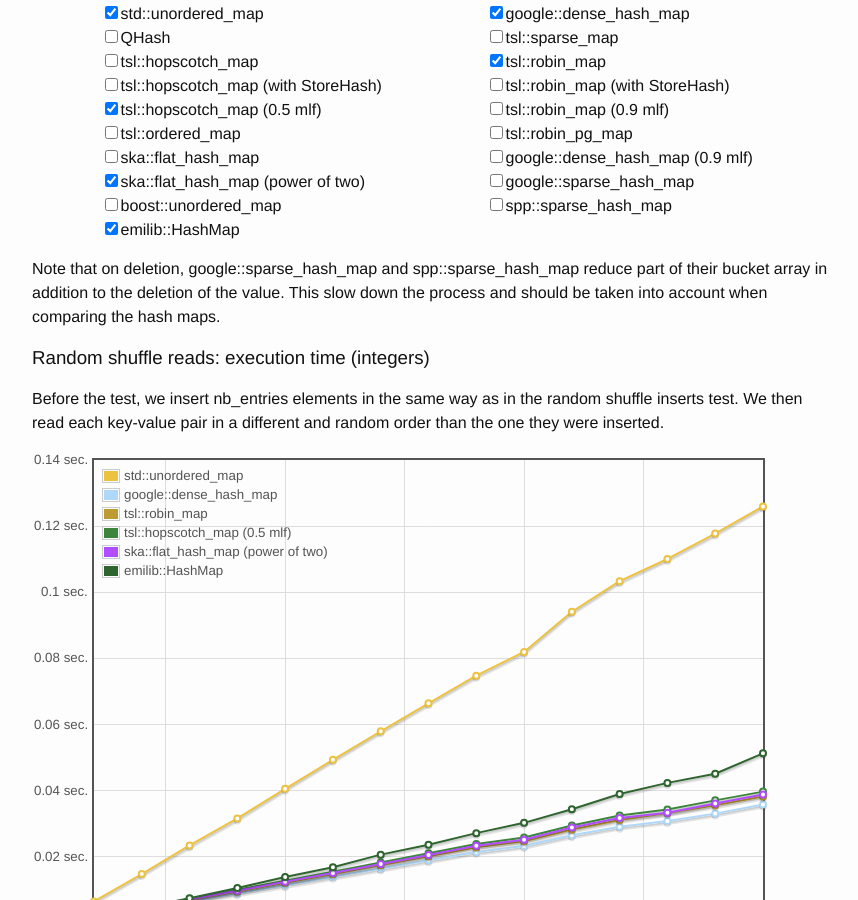
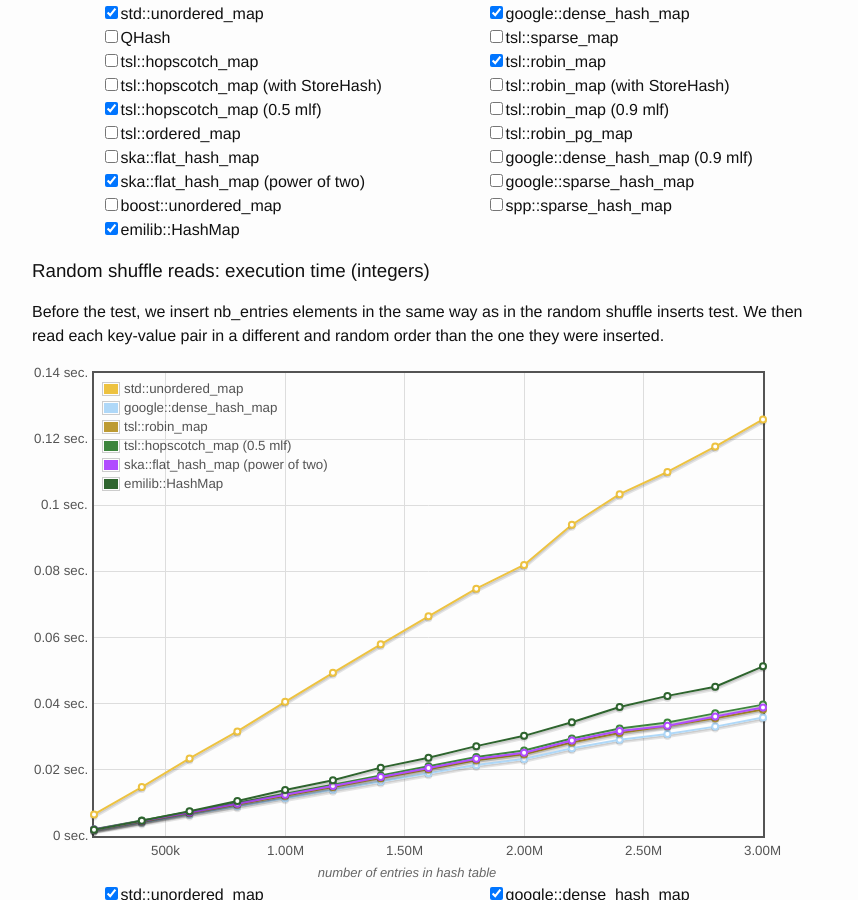
Before and after one commit to Tessil/tessil.github.io, a Jekyll site: the page other/hash_table_benchmark.html, which Jekyll copies as it is, in a window 1280 px wide and 900 px high, scrolled down 4684 px. Shown: the whole window, without its empty margins (208-1066 px from the left). Built offline with Jekyll 4.4.1, drawn with Linux system fonts in a browser that asks for light colours; some of the changed text lies outside the part shown.

Commit message:
Remove comment on google::sparse_hash_map and spp::sparse_hash_map reducing their bucket count on deletion. They do it, but only when insert is called after a lot of delete (not the case in the deletion benchmark, the bucket_count stays constant during the benchmark).

```diff
--- a/other/hash_table_benchmark.html
+++ b/other/hash_table_benchmark.html
@@ -384,7 +384,6 @@ We then delete each key one by one in a different and random order than the one
 <div class="xaxis-title">number of entries in hash table</div>
 <ul class="choices" id="delete_random_full_runtime_choices"></ul>
 
-<p>Note that on deletion, google::sparse_hash_map and spp::sparse_hash_map reduce part of their bucket array in addition to the deletion of the value. This slow down the process and should be taken into account when comparing the hash maps.</p>
 
 <h3>Random shuffle reads: execution time (integers)</h3>
 
@@ -499,8 +498,6 @@ We then delete each key one by one in a different and random order than the one
 <div class="xaxis-title">number of entries in hash table</div>
 <ul class="choices" id="delete_small_string_runtime_choices"></ul>
 
-<p>Note that on deletion, google::sparse_hash_map and spp::sparse_hash_map reduce part of their bucket array in addition to the deletion of the value. This slow down the process and should be taken into account when comparing the hash maps.</p>
-
 
 <h3>Reads: execution time (small strings)</h3>
 
@@ -590,8 +587,6 @@ We then delete each key one by one in a different and random order than the one
 <div class="xaxis-title">number of entries in hash table</div>
 <ul class="choices" id="delete_string_runtime_choices"></ul>
 
-<p>Note that on deletion, google::sparse_hash_map and spp::sparse_hash_map reduce part of their bucket array in addition to the deletion of the value. This slow down the process and should be taken into account when comparing the hash maps.</p>
-
 
 <h3>Reads: execution time (strings)</h3>
 
```
